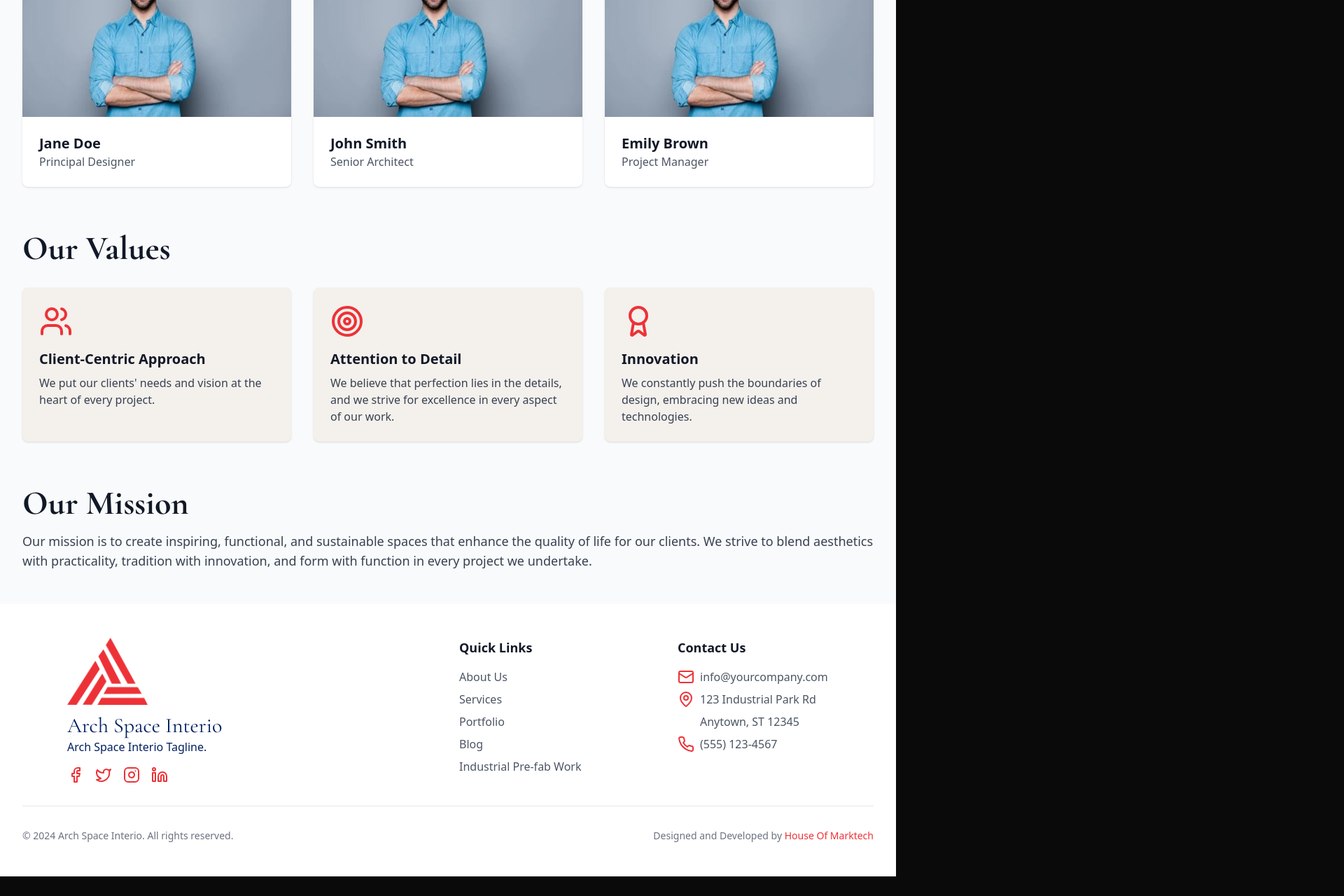
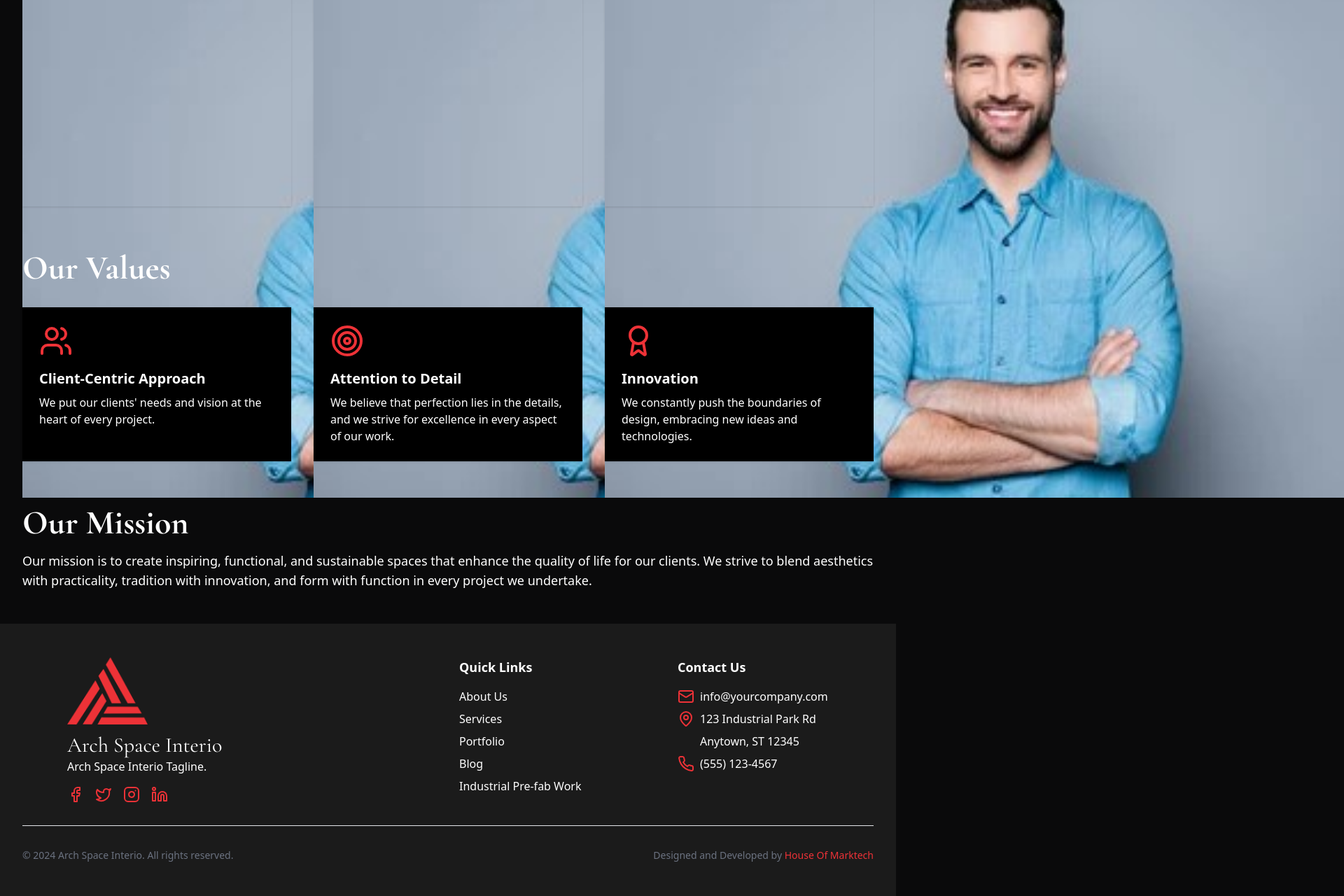
Before and after one commit to House-of-marktech-01/arch-interior-new, a React (Vite) app: page /about in a window 1280 px wide. Shown: the part 881-2161 px from the top of the page at 70% size, 1920 px wide, since content can reach past the window. Before the commit the page ends 2133 px from the top, so only its background shows below. Built offline with nearby package versions, Linux system fonts and the light colour scheme; a web font is replaced by a local one.

Commit message:
dark mode

```diff
--- a/src/components/Footer.jsx
+++ b/src/components/Footer.jsx
@@ -4,16 +4,16 @@ import { Facebook, Twitter, Instagram, Linkedin, Mail, LocateIcon, MapPin, Phone
 import logo from "/assets/images/RCH.png";
 export default function Footer() {
     return (
-        <footer className="bg-white">
+        <footer className="bg-secondaryBlack ">
             <div className=" mx-auto px-4 sm:px-6 lg:px-8 py-12">
                 <div className="grid grid-cols-1 md:grid-cols-4 gap-8">
                     {/* Company Info */}
                     <div className="ml-0 md:ml-16 col-span-1 md:col-span-2">
                         <img src={logo} alt="" className="h-24" />
-                        <p className="text-primaryBlue text-3xl mt-3 font-cormorant">
+                        <p className=" text-3xl mt-3 font-cormorant">
                             Arch Space Interio
                         </p>
-                        <p className="text-primaryBlue mb-4">
+                        <p className=" mb-4">
                             Arch Space Interio Tagline.
                         </p>
                         <div className="flex space-x-4">
@@ -38,19 +38,19 @@ export default function Footer() {
 
                     {/* Quick Links */}
                     <div>
-                        <h3 className="text-lg font-semibold text-gray-900 mb-4">
+                        <h3 className="text-lg font-semibold  mb-4">
                             Quick Links
                         </h3>
                         <ul className="space-y-2">
                             <li>
-                                <Link to="/about" className="text-gray-600 hover:text-blue-600">
+                                <Link to="/about" className=" hover:text-primaryRed">
                                     About Us
                                 </Link>
                             </li>
                             <li>
                                 <Link
                                     to="/services"
-                                    className="text-gray-600 hover:text-blue-600"
+                                    className="hover:text-primaryRed"
                                 >
                                     Services
                                 </Link>
@@ -58,20 +58,20 @@ export default function Footer() {
                             <li>
                                 <Link
                                     to="/portfolio"
-                                    className="text-gray-600 hover:text-blue-600"
+                                    className="hover:text-primaryRed"
                                 >
                                     Portfolio
                                 </Link>
                             </li>
                             <li>
-                                <Link to="/blog" className="text-gray-600 hover:text-blue-600">
+                                <Link to="/blog" className="hover:text-primaryRed">
                                     Blog
                                 </Link>
                             </li>
                             <li>
                                 <Link
                                     to="/industrial-prefab"
-                                    className="text-gray-600 hover:text-blue-600"
+                                    className="hover:text-primaryRed"
                                 >
                                     Industrial Pre-fab Work
                                 </Link>
@@ -81,7 +81,7 @@ export default function Footer() {
 
                     {/* Contact Info */}
                     <div className="">
-                        <h3 className="text-lg font-semibold text-gray-900 mb-4 ">
+                        <h3 className="text-lg font-semibold  mb-4 ">
                             Contact Us
                         </h3>
                         <ul className="space-y-2">
@@ -89,17 +89,17 @@ export default function Footer() {
                                 <Mail className="mr-2 text-primaryRed" />
                                 <a
                                     to="mailto:info@yourcompany.com"
-                                    className="text-gray-600 hover:text-blue-600"
+                                    className="hover:text-primaryRed"
                                 >
                                     info@yourcompany.com
                                 </a>
                             </li>
-                            <li className="text-gray-600 flex items-center ">
+                            <li className=" flex items-center ">
                                 <MapPin className="mr-2 text-primaryRed"/>
                                 123 Industrial Park Rd
                             </li>
-                            <li className=" text-gray-600 ml-8">Anytown, ST 12345</li>
-                            <li className="flex items-center text-gray-600 ">
+                            <li className="  ml-8">Anytown, ST 12345</li>
+                            <li className="flex items-center ">
                                 <Phone className="mr-2 text-primaryRed"/>
                                  (555) 123-4567</li>
                         </ul>
--- a/src/components/ServicesList.jsx
+++ b/src/components/ServicesList.jsx
@@ -63,7 +63,7 @@ const services = [
 
 export default function ServicesList() {
   return (
-    <div className="min-h-screen bg-gray-50">
+    <div className="min-h-screen ">
       <header className="">
         <div className="relative flex items-center justify-center h-[50vh] bg-gray-100">
           <img
@@ -98,7 +98,7 @@ export default function ServicesList() {
                   initial={{ opacity: 0, y: 50 }}
                   animate={{ opacity: 1, y: 0 }}
                   transition={{ duration: 0.5, delay: index * 0.2 }}
-                  className="bg-white overflow-hidden shadow rounded-lg"
+                  className="overflow-hidden shadow-lg"
                 >
                   <div className="relative h-48 overflow-hidden">
                     <img
@@ -114,7 +114,7 @@ export default function ServicesList() {
                       <div className="flex-shrink-0 rounded-md p-3 text-primaryRed">
                         {service.icon}
                       </div>
-                      <h3 className="ml-3 text-2xl font-medium text-gray-900 font-cormorant">
+                      <h3 className="ml-3 text-2xl font-medium font-cormorant">
                         {service.title}
                       </h3>
                     </div>
--- a/src/pages/About.jsx
+++ b/src/pages/About.jsx
@@ -23,7 +23,7 @@ const teamMembers = [
 
 export default function About() {
   return (
-    <div className="min-h-screen bg-gray-50">
+    <div className="min-h-screen ">
       <header className="">
         <div className="relative flex items-center justify-center h-[50vh] bg-gray-100">
           <img
@@ -31,7 +31,7 @@ export default function About() {
             alt="Background"
             className="absolute inset-0 w-full h-full object-cover "
           />
-          <div className="relative z-10 flex items-center justify-center w-full h-full bg-black bg-opacity-50 rounded-lg shadow-lg">
+          <div className="relative z-10 flex items-center justify-center w-full h-full bg-black bg-opacity-50  shadow-lg">
             <div className="text-center">
               <h1 className="text-6xl mb-4 tracking-wide text-white leading-tight font-cormorant">
                 About Us
@@ -53,16 +53,16 @@ export default function About() {
           transition={{ duration: 0.8, delay: 0.2 }}
           className="mb-16"
         >
-          <h2 className="text-5xl font-bold text-gray-900 mb-4 font-cormorant">
+          <h2 className="text-5xl font-bold text-white mb-4 font-cormorant">
             Our Story
           </h2>
-          <p className="text-lg text-gray-700 mb-6">
+          <p className="text-lg text-white mb-6">
             Founded in 2005, our interior design firm has been transforming
             spaces and enriching lives for over 15 years. We believe in the
             power of design to inspire, comfort, and elevate the human
             experience.
           </p>
-          <p className="text-lg text-gray-700">
+          <p className="text-lg text-white">
             Our team of passionate designers and architects brings a wealth of
             experience and a keen eye for detail to every project. From
             residential interiors to commercial spaces, we approach each design
@@ -77,7 +77,7 @@ export default function About() {
           transition={{ duration: 0.8, delay: 0.4 }}
           className="mb-16"
         >
-          <h2 className="text-5xl font-bold text-gray-900 mb-8 font-cormorant">
+          <h2 className="text-5xl font-bold text-white mb-8 font-cormorant">
             Our Team
           </h2>
           <div className="grid grid-cols-1 md:grid-cols-2 lg:grid-cols-3 gap-8">
@@ -87,17 +87,17 @@ export default function About() {
                 initial={{ opacity: 0, y: 20 }}
                 animate={{ opacity: 1, y: 0 }}
                 transition={{ duration: 0.5, delay: index * 0.5 + 0.5 }}
-                className="bg-white shadow rounded-lg overflow-hidden"
+                className="shadow overflow-hidden h-96"
               >
                 <img
                   src={member.image}
                   alt={member.name}
                   width={400}
                   height={400}
-                  className="w-full h-64 object-cover"
+                  className="w-full h-full object-cover absolute -z-20"
                 />
-                <div className="p-6">
-                  <h3 className="text-xl font-semibold text-gray-900">
+                <div className="p-6 absolute bottom-0 ">
+                  <h3 className="text-4xl font-cormorant font-semibold text-white">
                     {member.name}
                   </h3>
                   <p className="text-gray-600">{member.role}</p>
@@ -113,36 +113,36 @@ export default function About() {
           transition={{ duration: 0.8, delay: 0.6 }}
           className="mb-16"
         >
-          <h2 className="text-5xl font-bold text-gray-900 mb-8 font-cormorant">
+          <h2 className="text-5xl font-bold text-white mb-8 font-cormorant">
             Our Values
           </h2>
           <div className="grid grid-cols-1 md:grid-cols-3 gap-8">
-            <div className="bg-[#f4f0ec] p-6 rounded-lg shadow">
+            <div className="bg-black p-6  shadow">
               <Users className="h-12 w-12 text-primaryRed mb-4" />
-              <h3 className="text-xl font-semibold text-gray-900 mb-2">
+              <h3 className="text-xl font-semibold text-white mb-2">
                 Client-Centric Approach
               </h3>
-              <p className="text-gray-700">
+              <p className="text-white">
                 We put our clients' needs and vision at the heart of every
                 project.
               </p>
             </div>
-            <div className="bg-[#f4f0ec] p-6 rounded-lg shadow">
+            <div className="bg-black p-6  shadow">
               <Target className="h-12 w-12 text-primaryRed mb-4" />
-              <h3 className="text-xl font-semibold text-gray-900 mb-2">
+              <h3 className="text-xl font-semibold text-white mb-2">
                 Attention to Detail
               </h3>
-              <p className="text-gray-700">
+              <p className="text-white">
                 We believe that perfection lies in the details, and we strive
                 for excellence in every aspect of our work.
               </p>
             </div>
-            <div className="bg-[#f4f0ec] p-6 rounded-lg shadow">
+            <div className="bg-black p-6  shadow">
               <Award className="h-12 w-12 text-primaryRed mb-4" />
-              <h3 className="text-xl font-semibold text-gray-900 mb-2">
+              <h3 className="text-xl font-semibold text-white mb-2">
                 Innovation
               </h3>
-              <p className="text-gray-700">
+              <p className="text-white">
                 We constantly push the boundaries of design, embracing new ideas
                 and technologies.
               </p>
@@ -155,10 +155,10 @@ export default function About() {
           animate={{ opacity: 1, y: 0 }}
           transition={{ duration: 0.8, delay: 0.8 }}
         >
-          <h2 className="text-5xl font-bold text-gray-900 mb-4 font-cormorant">
+          <h2 className="text-5xl font-bold text-white mb-4 font-cormorant">
             Our Mission
           </h2>
-          <p className="text-lg text-gray-700">
+          <p className="text-lg text-white">
             Our mission is to create inspiring, functional, and sustainable
             spaces that enhance the quality of life for our clients. We strive
             to blend aesthetics with practicality, tradition with innovation,
--- a/tailwind.config.js
+++ b/tailwind.config.js
@@ -13,7 +13,8 @@ export default {
       colors: {
         primaryRed: "#ed3237",
         primaryBlue: "#012060",
-        primaryBlack: '#0a0a0b'
+        primaryBlack: '#0a0a0b',
+        secondaryBlack:'#1b1b1b'
       },
     },
   },
```
Also changed, not shown: src/pages/Contact.jsx (+6 -6 lines).
